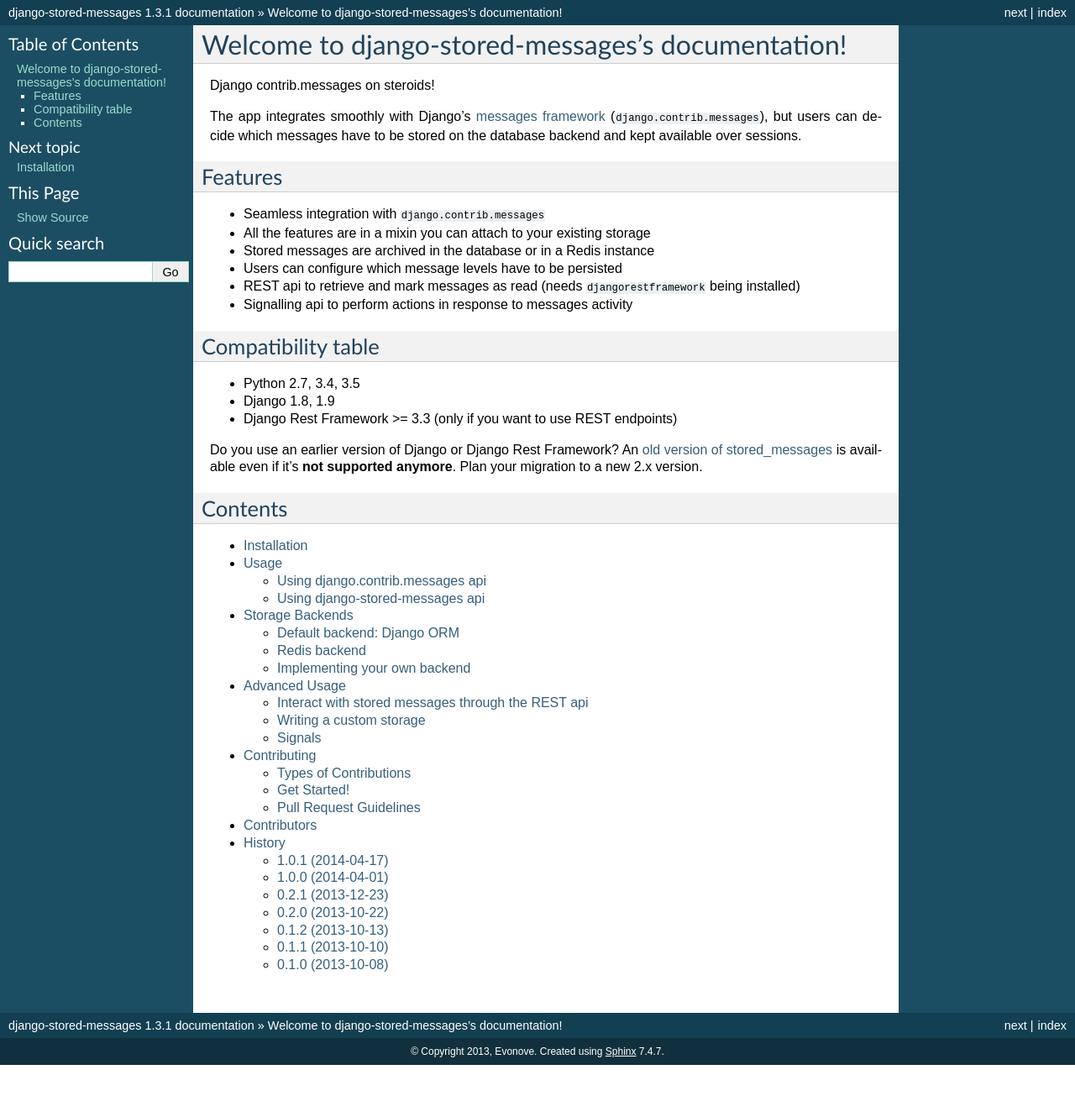
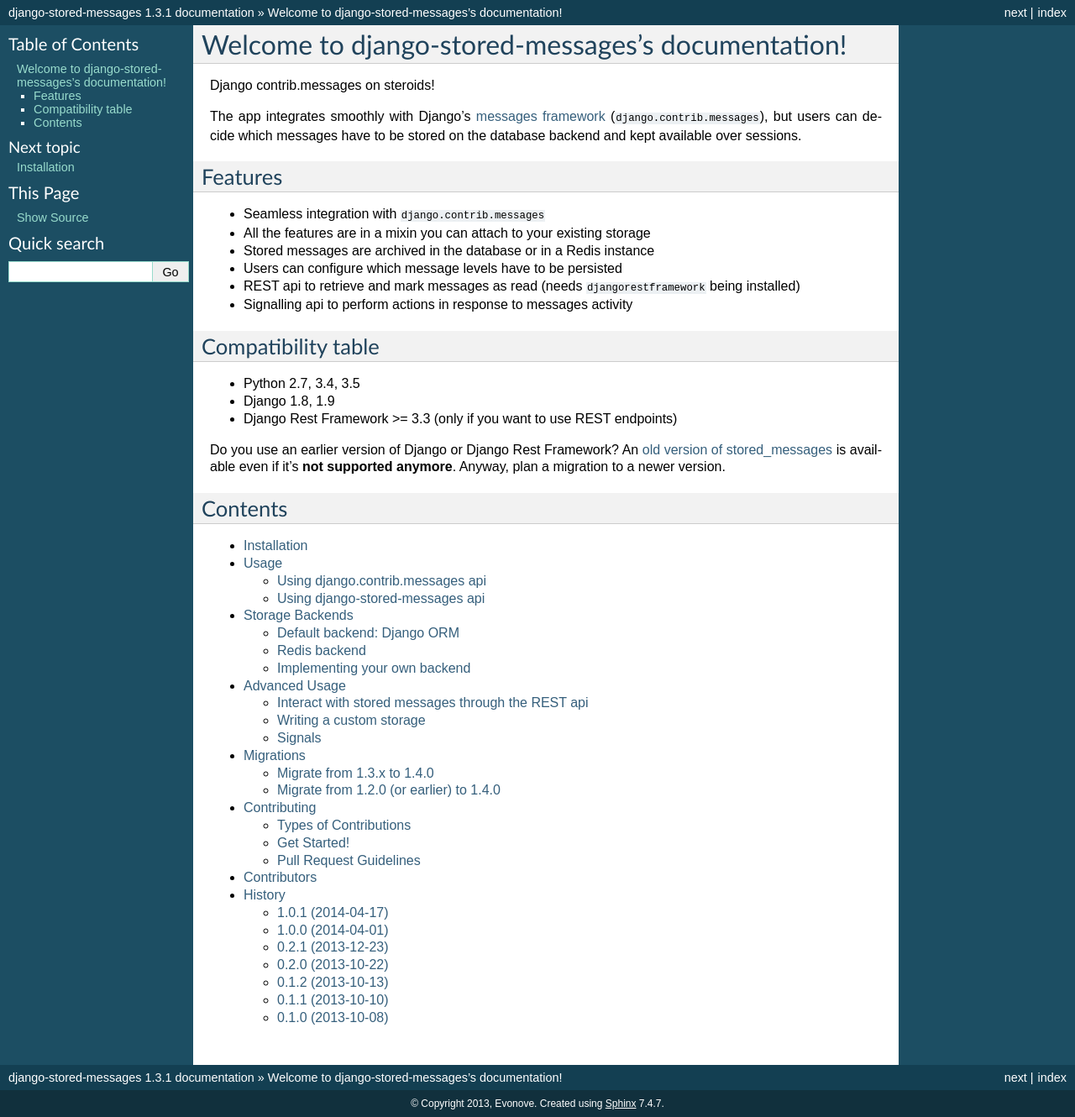
Before and after one commit to evonove/django-stored-messages, a Sphinx documentation site: the page built from docs/index.rst, in a window 1280 px wide. Shown: the whole page at 84% size. Built offline with Sphinx 7.4.7, drawn with Linux system fonts in a browser that asks for light colours; before the commit the page ends 1268 px from its top, so only the background shows below that; some of the changed lines change nothing that is shown.

Commit message:
added migrations section to full docs

```diff
--- a/docs/index.rst
+++ b/docs/index.rst
@@ -30,7 +30,7 @@
 * Django Rest Framework >= 3.3 (only if you want to use REST endpoints)
 
 Do you use an earlier version of Django or Django Rest Framework? An `old version of stored_messages`_ is available even
-if it's **not supported anymore**. Plan your migration to a new 2.x version.
+if it's **not supported anymore**. Anyway, plan a migration to a newer version.
 
 .. _old version of stored_messages: https://github.com/evonove/django-stored-messages/tree/1.3.1
 
@@ -44,6 +44,7 @@
    usage
    backends
    advanced_usage
+   migrations
    contributing
    authors
    history
--- /dev/null
+++ b/docs/migrations.rst
@@ -0,0 +1,34 @@
+Migrations
+==========
+
+``django-stored-messages`` includes Django migrations since version ``1.4.0``. Because you may use this
+package since previous versions, it's a good idea following the suggestions below to keep your database in sync
+with latest changes. Remember to follow these steps **only if** you're using an earlier ``django-stored-messages``
+version and you've already executed your own migrations.
+
+Migrate from 1.3.x to 1.4.0
+---------------------------
+
+Version ``1.3.x`` already has models and changes of ``1.4.0``. For this reason, all migrations should be
+faked.
+
+* update ``django-stored-messages`` to version ``1.4.0`` (remember to check the compatibility table)
+* from your project root folder, run::
+
+    $ python manage.py migrate stored_messages 0002 --fake
+
+
+Migrate from 1.2.0 (or earlier) to 1.4.0
+--------------------------------------
+
+Version ``1.2.0.`` (or earlier) has all models except the ``url`` field introduced in the ``Message`` model.
+For this reason the initial migration should be faked, while the second should be executed.
+
+* update ``django-stored-messages`` to version ``1.4.0`` (remember to check the compatibility table)
+* from your project root folder, run::
+
+    $ python manage.py migrate stored_messages 0001 --fake
+
+* as last step, launch the missing migration::
+
+    $ python manage.py migrate stored_messages
```
